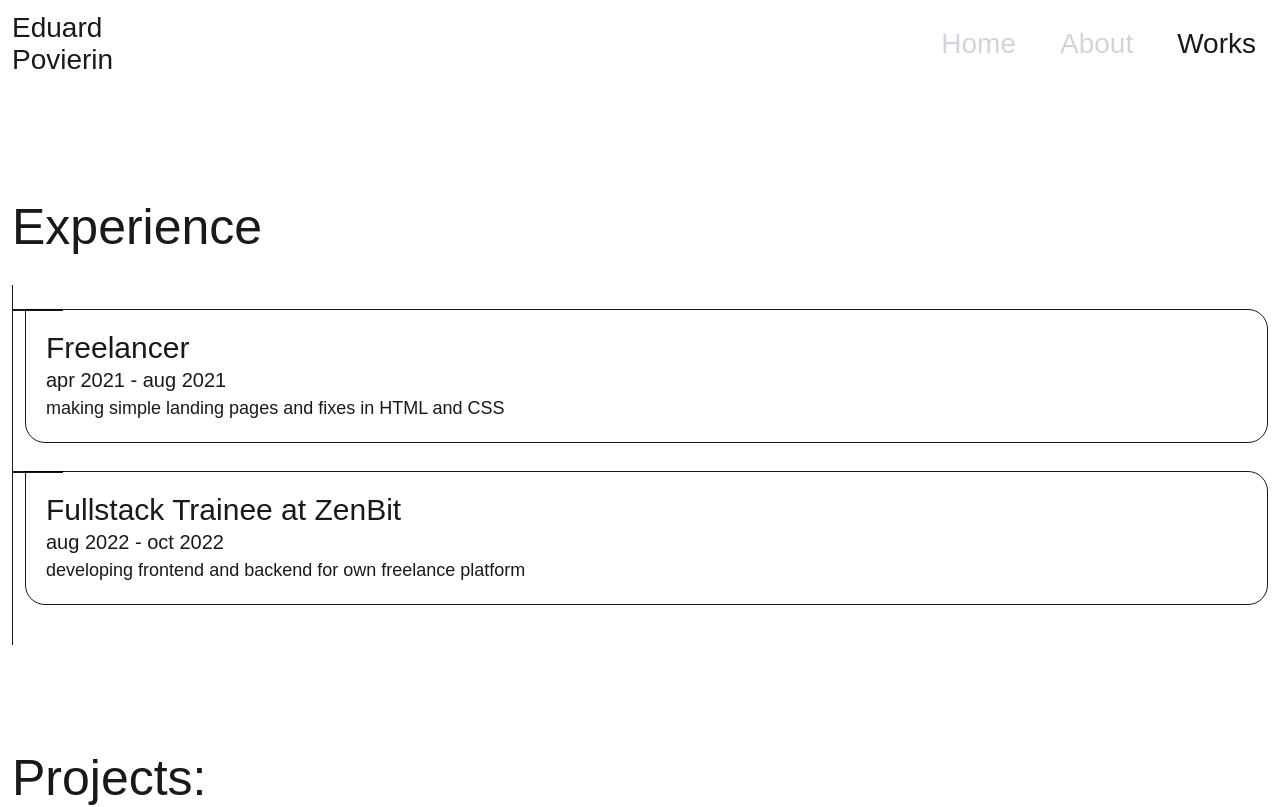
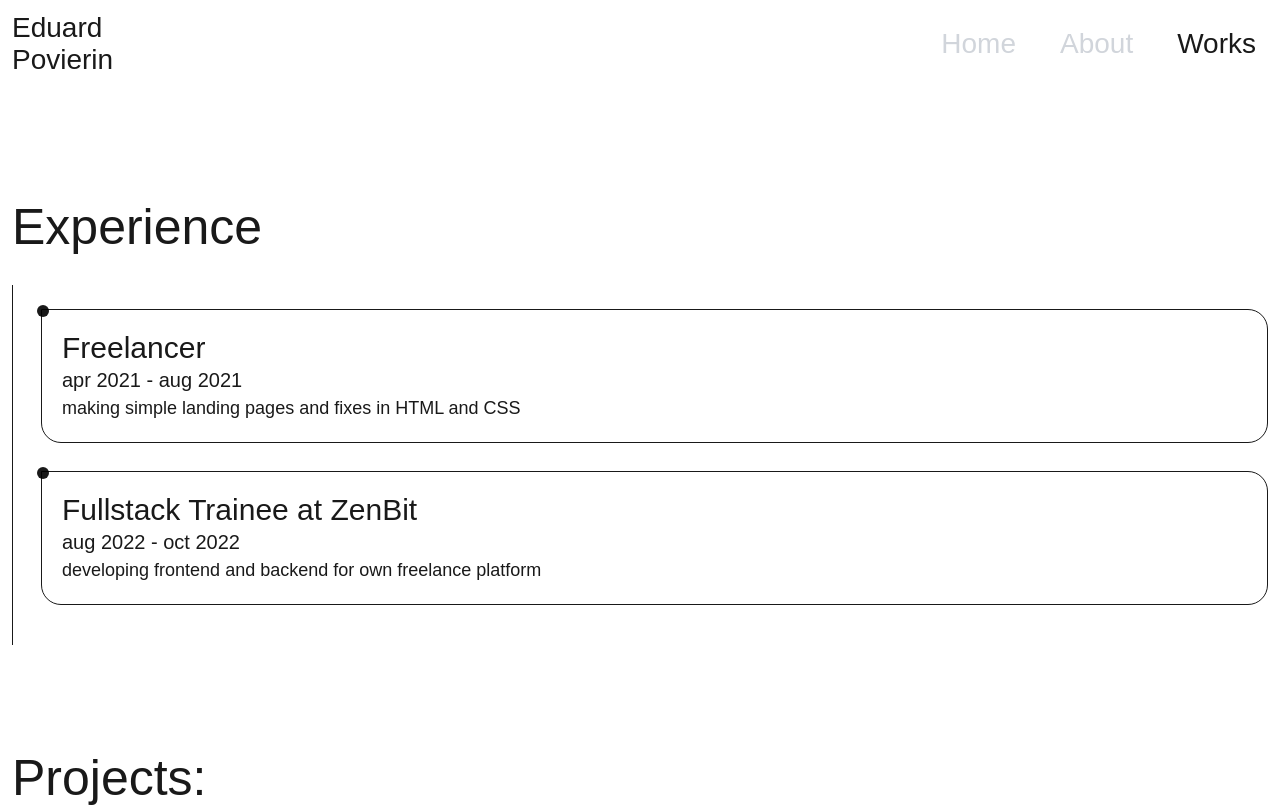
Before and after one commit to NightWanderer2004/Eduard-Povierin, a Next.js app: page /works in a window 1280 px wide. Shown: the top 807 px of the page. Built offline with nearby package versions, Linux system fonts and the light colour scheme; a web font is replaced by a local one.

Commit message:
improve animation

```diff
--- a/src/components/screens/works/timeline/Timeline.jsx
+++ b/src/components/screens/works/timeline/Timeline.jsx
@@ -8,7 +8,7 @@ const Timeline = () => {
          <h2>Experience</h2>
          <ul className={s.list}>
             {work.map((el, i) => (
-               <Work key={i} el={el} />
+               <Work key={i} el={el} index={i} />
             ))}
          </ul>
       </div>
--- a/src/components/screens/works/timeline/Timeline.module.scss
+++ b/src/components/screens/works/timeline/Timeline.module.scss
@@ -5,5 +5,5 @@
    }
 }
 .list {
-   @apply border-l-[1px] border-primary pl-3 py-3 sm:py-6;
+   @apply border-l-[1px] border-primary pl-3 sm:pl-7 py-3 sm:py-6;
 }
--- a/src/components/screens/works/timeline/work/Work.jsx
+++ b/src/components/screens/works/timeline/work/Work.jsx
@@ -1,7 +1,7 @@
 import React, { useEffect, useRef, useState } from 'react'
 import s from './Work.module.scss'
 
-const Work = ({ el }) => {
+const Work = ({ el, index }) => {
    const [inView, setInView] = useState(false)
    const elemRef = useRef(null)
 
@@ -27,7 +27,8 @@ const Work = ({ el }) => {
 
    return (
       <li ref={elemRef} className={`${s.item} ${inView ? s.inView : ''}`}>
-         <div className={s.content}>
+         {/* <li className={`${s.item} ${s.inView}`}> */}
+         <div className={s.content} style={{ transitionDelay: `${index * 0.24}s` }}>
             <p className={s.company}>
                {el.title} {el.company ? `at ${el.company}` : ''}
             </p>
--- a/src/components/screens/works/timeline/work/Work.module.scss
+++ b/src/components/screens/works/timeline/work/Work.module.scss
@@ -2,32 +2,18 @@
    @apply relative mb-3 min-h-[150px];
    &.inView {
       .content {
-         @apply opacity-100 scale-100 text-primary border-primary border-[1px];
+         @apply opacity-100 scale-100;
       }
-      &::before {
-         @apply top-0 rounded-none -left-3 w-[50px] h-[1px] border-[0.5px];
-      }
-      &::after {
-         @apply opacity-0;
-      }
-   }
-   &::before,
-   &::after {
-      @apply rounded-full absolute transition-all ease-out;
-   }
-   &::before {
-      content: '';
-      @apply w-5 h-5 border-primary border-[1px] top-0 left-0;
-   }
-   &::after {
-      content: '';
-      @apply w-2 h-2 bg-primary top-[6.5px] left-[6.5px];
    }
    &:last-child {
       @apply mb-0;
    }
    .content {
-      @apply opacity-0 scale-50 origin-top-left p-5 rounded-[20px] rounded-tl-none transition-all ease-out;
+      @apply opacity-0 relative scale-[40%] origin-top-left p-5 text-primary rounded-[20px] rounded-tl-none border-primary border-[1px] transition-all duration-[275ms] delay-[80ms] ease-out;
+      &::before {
+         content: '';
+         @apply rounded-full absolute w-3 h-3 bg-primary -top-[5px] -left-[5px];
+      }
       .date {
          @apply font-medium text-lg sm:text-xl;
       }
```
